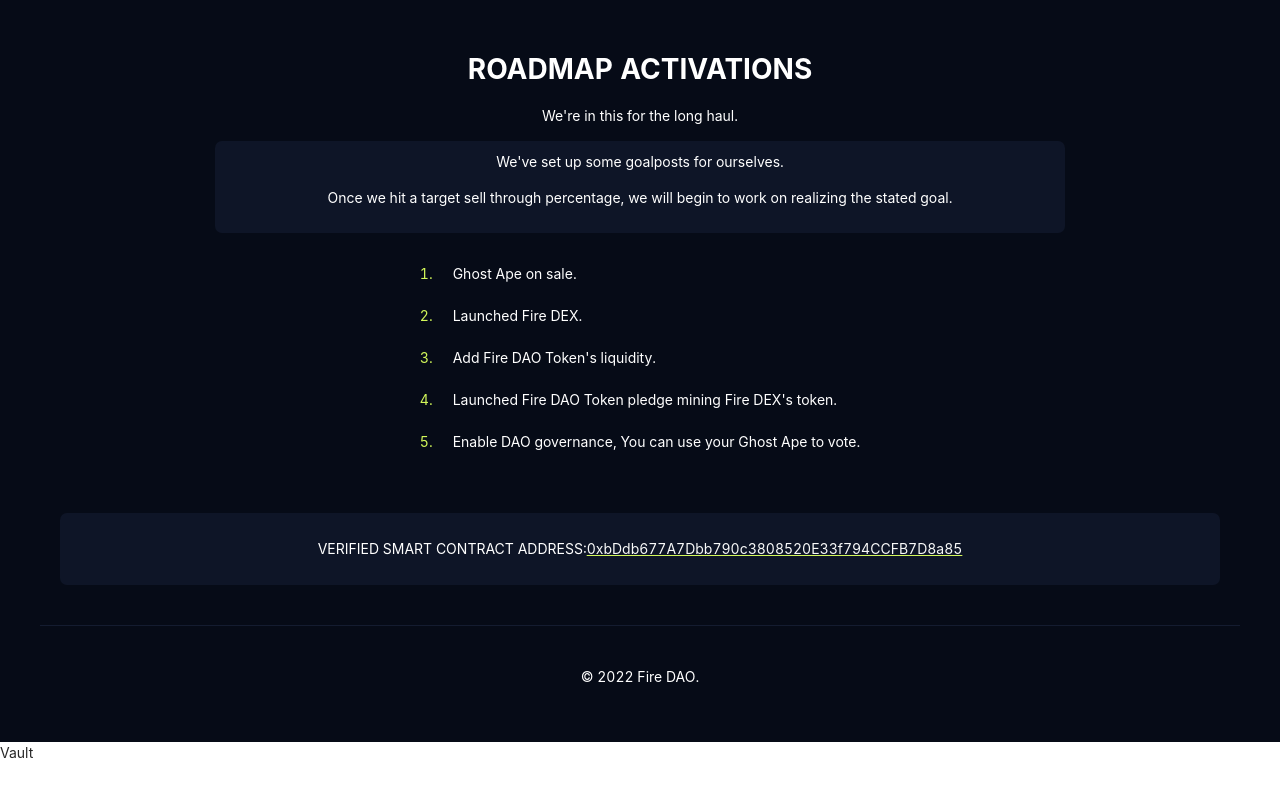
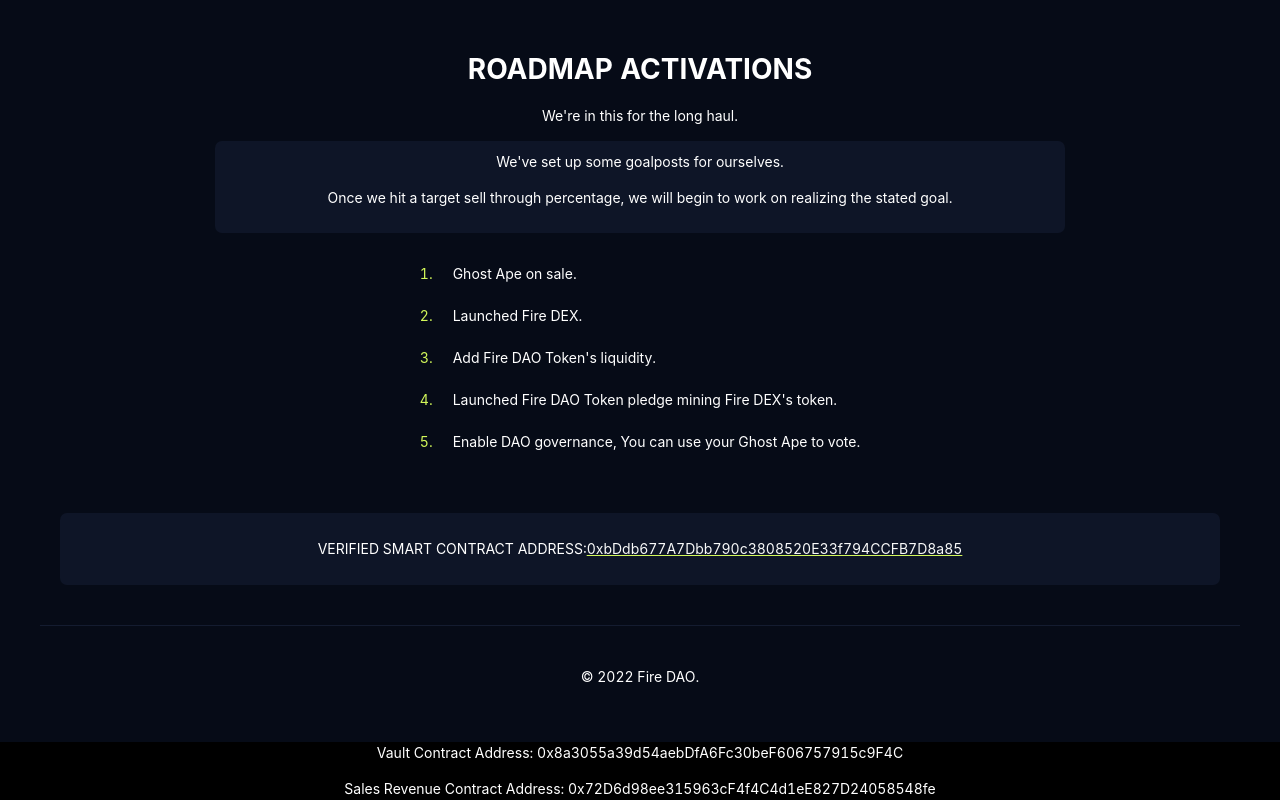
Before and after one commit to firedao-labs/official-website, a plain HTML site: page index.html in a window 1280 px wide. Shown: the part 1445-2245 px from the top of the page. Before the commit the page ends 2209 px from the top, so only its background shows below. Drawn offline with Linux system fonts and the light colour scheme.

Commit message:
Update index.html

```diff
--- a/index.html
+++ b/index.html
@@ -1 +1 @@
-<!doctype html><html lang="en"><head><meta charset="utf-8"/><link rel="icon" href="/favicon.ico"/><meta name="viewport" content="width=device-width,initial-scale=1"/><meta name="theme-color" content="#000000"/><meta name="description" content="Web site created using create-react-app"/><link rel="apple-touch-icon" href="/logo192.png"/><link rel="manifest" href="/manifest.json"/><title>Ghost Ape (Fire DAO)</title><script defer="defer" src="/static/js/main.e694b4d7.js"></script><link href="/static/css/main.5e6c95d2.css" rel="stylesheet"></head><body><noscript>You need to enable JavaScript to run this app.</noscript><div id="root"></div><div>Vault</div></body></html>
+<!doctype html><html lang="en"><head><meta charset="utf-8"/><link rel="icon" href="/favicon.ico"/><meta name="viewport" content="width=device-width,initial-scale=1"/><meta name="theme-color" content="#000000"/><meta name="description" content="Web site created using create-react-app"/><link rel="apple-touch-icon" href="/logo192.png"/><link rel="manifest" href="/manifest.json"/><title>Ghost Ape (Fire DAO)</title><script defer="defer" src="/static/js/main.e694b4d7.js"></script><link href="/static/css/main.5e6c95d2.css" rel="stylesheet"></head><body><noscript>You need to enable JavaScript to run this app.</noscript><div id="root"></div><div style="color:#fff;background:#000;text-align:center"><p>Vault Contract Address: 0x8a3055a39d54aebDfA6Fc30beF606757915c9F4C</p><p>Sales Revenue Contract Address: 0x72D6d98ee315963cF4f4C4d1eE827D24058548fe</p></div></body></html>
```
